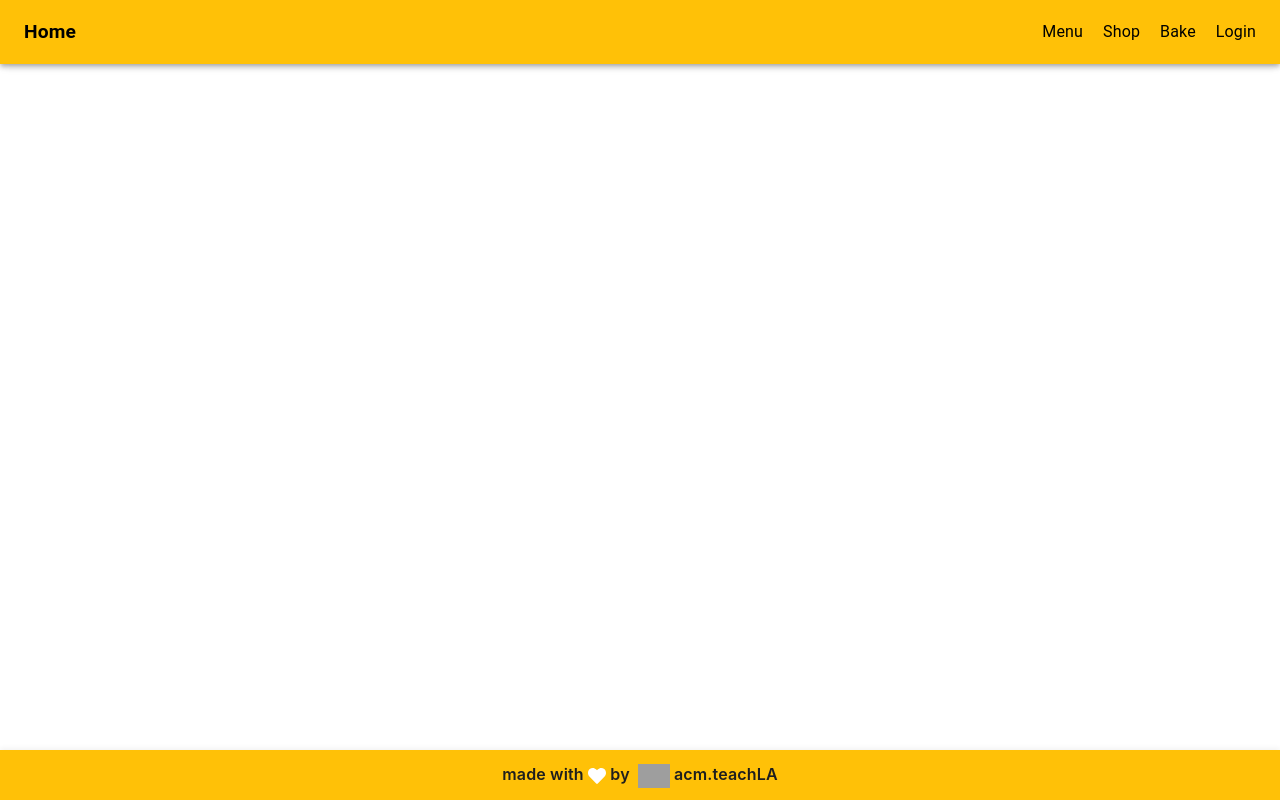
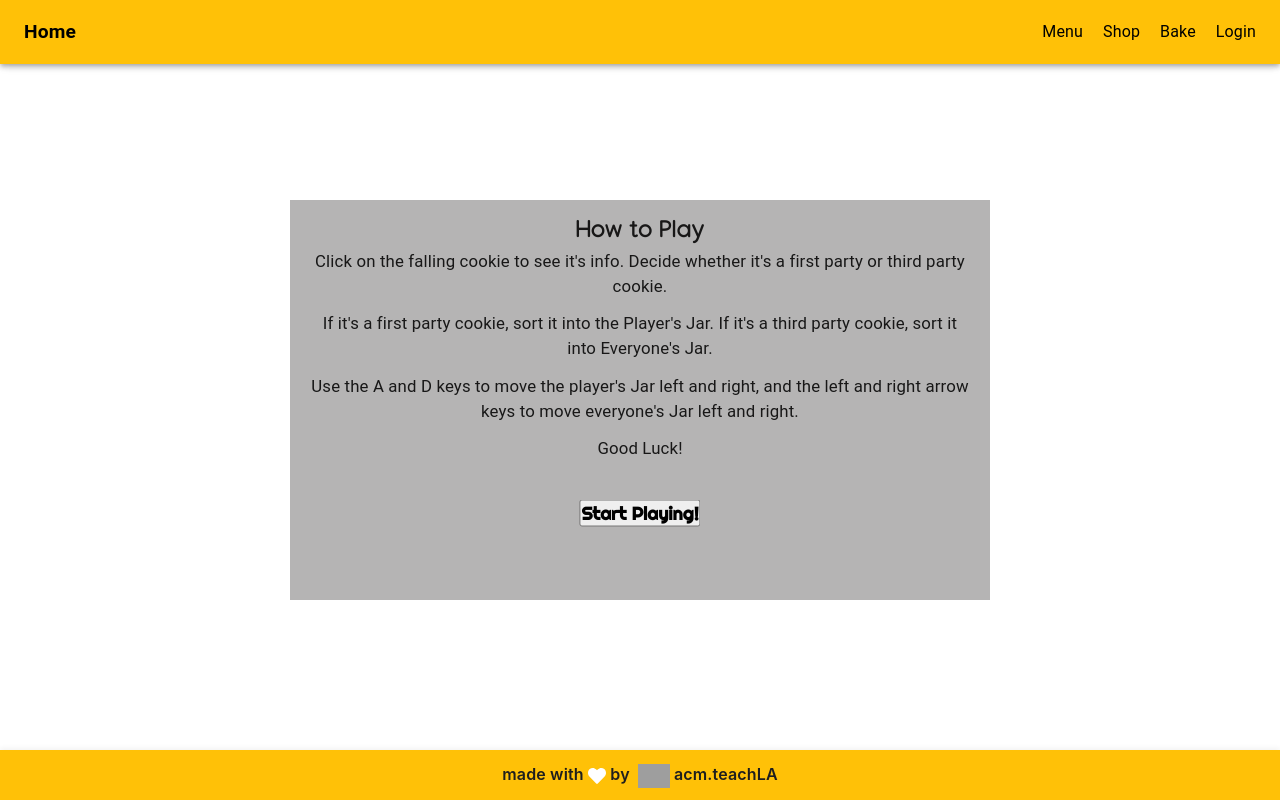
Before and after one commit to uclaacm/cookie-jar, a React (Vite) app: page /stage4 in a window 1280 px wide. Built offline with nearby package versions, Linux system fonts and the light colour scheme; grey boxes are pictures that could not be loaded.

Commit message:
Changed file names from stage 3 to stage 4

```diff
--- a/src/App.tsx
+++ b/src/App.tsx
@@ -10,7 +10,7 @@ import Login from './components/Login'; // Import Login
 import SignUp from './components/SignUp'; // Import SignUp
 import Stage1 from "./components/stages/Stage1"; // Import Stage1
 import Stage2 from "./components/stages/Stage2"; // Import Stage2
-import Stage3 from "./components/stages/Stage3"; // Import Stage3
+import Stage4 from "./components/stages/Stage4"; // Import Stage3
 
 import "./styles/App.scss";
 
@@ -25,7 +25,7 @@ const App: React.FC = () => {
         <Route path="/bake" element={<Bake />} />
         <Route path="/stage1" element={<Stage1 />} />
         <Route path="/stage2" element={<Stage2 />} />
-        <Route path="/stage3" element={<Stage3 />} />
+        <Route path="/stage4" element={<Stage4 />} />
         <Route path="/login" element={<Login />} />
         <Route path="/signup" element={<SignUp />} />
       </Routes>
--- a/src/components/stages/Stage3.tsx
+++ b/src/components/stages/Stage4.tsx
@@ -1,7 +1,7 @@
 //Falling cookie game
 import React from "react";
 import { useState, useEffect, useRef, useLayoutEffect} from "react";
-import "../../styles/Stage3.scss";
+import "../../styles/Stage4.scss";
 
 
 interface CookieInfo {
```
Also changed, not shown: src/styles/Stage4.scss (renamed from src/styles/Stage3.scss).
